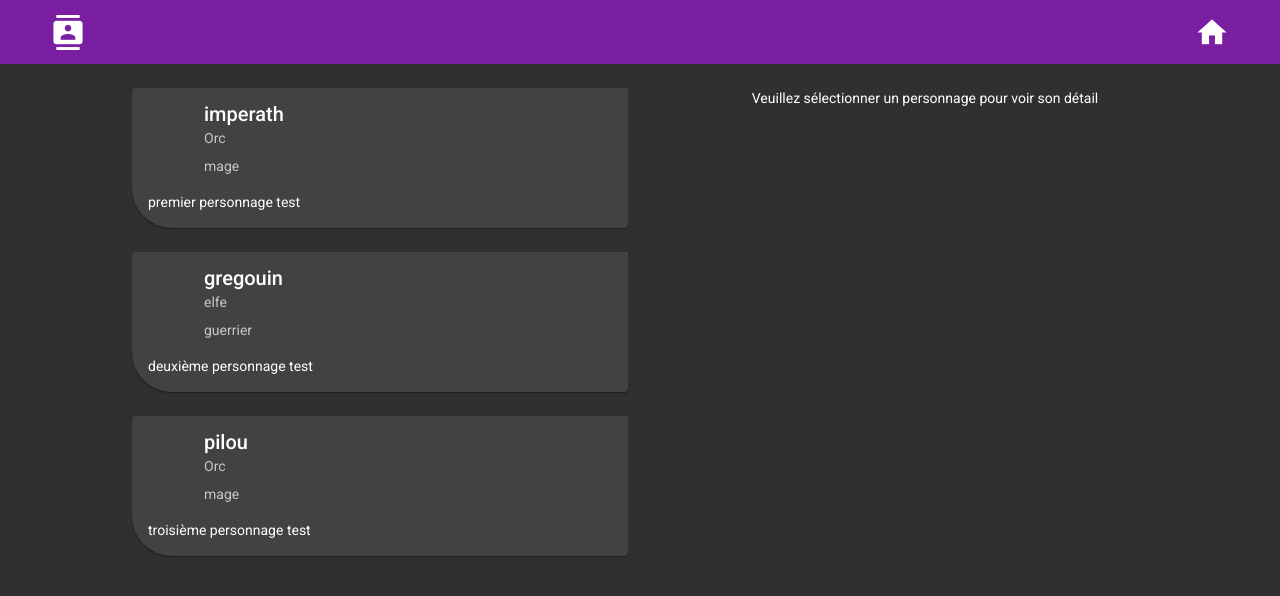
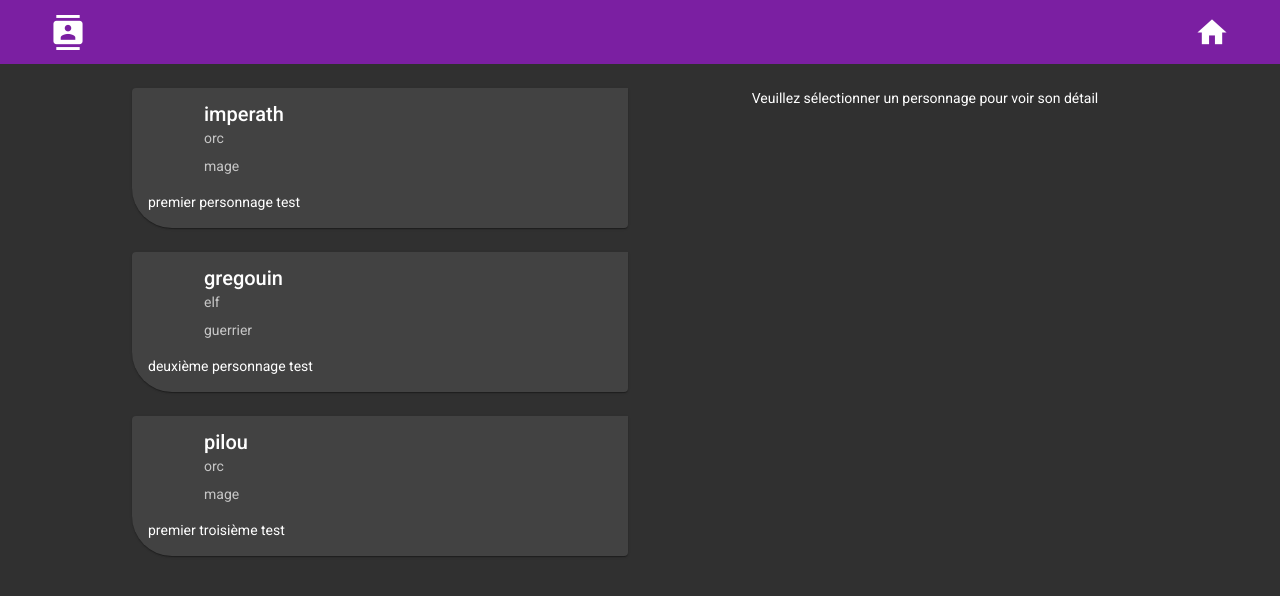
Before and after one commit to yoannbelin/charGenerator, an Angular app: page /characters in a window 1280 px wide. Shown: the top 596 px of the page. Built offline with nearby package versions, Linux system fonts and the light colour scheme.

Commit message:
Done: mise à jour des models et des composants utilisants ces models

```diff
--- a/src/app/character/card/card.component.html
+++ b/src/app/character/card/card.component.html
@@ -3,8 +3,8 @@
     <mat-card-header>
       <div mat-card-avatar class="example-header-image"></div>
       <mat-card-title>{{ character.name }}</mat-card-title>
-      <mat-card-subtitle>{{ character.race }}</mat-card-subtitle>
-      <mat-card-subtitle>{{ character.classe }}</mat-card-subtitle>
+      <mat-card-subtitle>{{ character.race.name }}</mat-card-subtitle>
+      <mat-card-subtitle>{{ character.classe.name }}</mat-card-subtitle>
     </mat-card-header>
 
     <mat-card-content>
--- a/src/app/character/detail/detail.component.html
+++ b/src/app/character/detail/detail.component.html
@@ -9,10 +9,10 @@
   </div>
   <div class="row">
     <div class="col-6">
-      Race : {{ selectedChar.race }}
+      Race : {{ selectedChar.race.name }}
     </div>
     <div class="col-6">
-      Classe : {{ selectedChar.classe }}
+      Classe : {{ selectedChar.classe.name }}
     </div>
   </div>
   <div class="row">
--- a/src/app/mock-characters.ts
+++ b/src/app/mock-characters.ts
@@ -4,25 +4,130 @@ export const CHARACTERS: Character[] = [
   {
     id: 1,
     name: "imperath",
-    classe: "mage",
+    classe: {
+      id: 1,
+      name: "mage",
+      icone: "test.jpg",
+      competences: [
+        {
+          id: 1,
+          name: "boule de feu",
+          description: "lance une boule de feu",
+          icone: "test-bdf.jpg"
+        },
+        {
+          id: 2,
+          name: "téléportation",
+          description: "se téléporte quelques mètres plus loin",
+          icone: "test-tp.jpg"
+        }
+      ]
+    },
     description: "premier personnage test",
     sexe: "masculin",
-    race: "Orc"
+    race: {
+      id: 1,
+      name: "orc",
+      bonusValue: 2,
+      bonusCarac: "force",
+      icone: "orc.jpg",
+      competence: {
+        id: 3,
+        name: "charge",
+        description: "charge vers l'avant",
+        icone: "charge.jpg"
+      }
+    },
+    force: 8,
+    intelligence: 6,
+    agilite: 4,
+    constitution: 10,
+    pvRestants: 100
   },
   {
     id: 2,
     name: "gregouin",
-    classe: "guerrier",
+    classe: {
+      id: 2,
+      name: "guerrier",
+      icone: "test-guerrier.jpg",
+      competences: [
+        {
+          id: 4,
+          name: "rage",
+          description: "entre en rage pour gagner en force",
+          icone: "test-rage.jpg"
+        },
+        {
+          id: 5,
+          name: "coup de tête",
+          description: "donne un coup de tête pour renverser la cible",
+          icone: "test-tete.jpg"
+        }
+      ]
+    },
     description: "deuxième personnage test",
     sexe: "féminin",
-    race: "elfe"
+    race: {
+      id: 2,
+      name: "elf",
+      bonusValue: 2,
+      bonusCarac: "intelligence",
+      icone: "elf.jpg",
+      competence: {
+        id: 6,
+        name: "lien naturel",
+        description: "gagne un bonus d'intelligence dans la nature",
+        icone: "lien.jpg"
+      }
+    },
+    force: 6,
+    intelligence: 8,
+    agilite: 6,
+    constitution: 8,
+    pvRestants: 80
   },
   {
     id: 3,
     name: "pilou",
-    classe: "mage",
-    description: "troisième personnage test",
+    classe: {
+      id: 1,
+      name: "mage",
+      icone: "test.jpg",
+      competences: [
+        {
+          id: 1,
+          name: "boule de feu",
+          description: "lance une boule de feu",
+          icone: "test-bdf.jpg"
+        },
+        {
+          id: 2,
+          name: "téléportation",
+          description: "se téléporte quelques mètres plus loin",
+          icone: "test-tp.jpg"
+        }
+      ]
+    },
+    description: "premier troisième test",
     sexe: "masculin",
-    race: "Orc"
+    race: {
+      id: 1,
+      name: "orc",
+      bonusValue: 2,
+      bonusCarac: "force",
+      icone: "orc.jpg",
+      competence: {
+        id: 3,
+        name: "charge",
+        description: "charge vers l'avant",
+        icone: "charge.jpg"
+      }
+    },
+    force: 6,
+    intelligence: 8,
+    agilite: 6,
+    constitution: 8,
+    pvRestants: 80
   }
 ]
```
